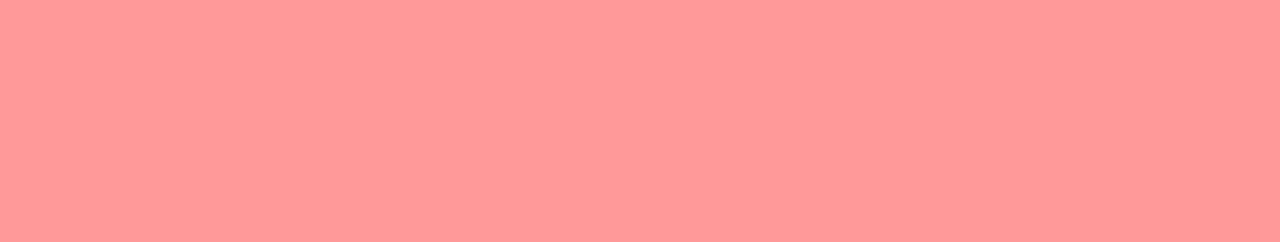
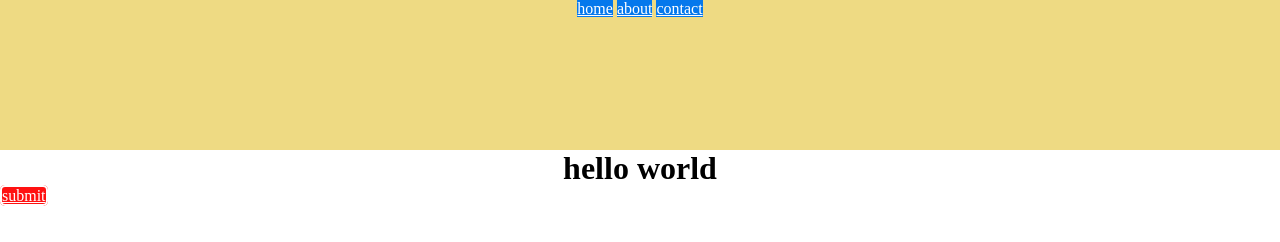
Before and after one commit to biigii/may2024project6, a plain HTML site: page index.html in a window 1280 px wide. Drawn offline with Linux system fonts and the light colour scheme.

Commit message:
display online properties

```diff
--- a/assets/css/main.css
+++ b/assets/css/main.css
@@ -8,7 +8,48 @@ body {
   height: 100%;
 }
 
-section.background {
-    background-color: #f99;
-    height: 100%;
+header {
+  background-color: rgb(238, 218, 131);
+  height: 150px;
 }
+
+nav {
+  text-align: center;
+}
+
+h1 {
+    text-align: center;
+}
+
+/* <a> is an inline element */
+/*  block element has width of 100% */
+/* inline element width is as much as its content */
+
+a {
+  background-color: #0578ec;
+  color: #fff;
+  /* as well as block and inline we also have inline-block */
+  /* display: inline-block; */
+  /* width: 200px;
+  height: 40px; */
+  /* margin left and right work on inline elements */
+  /* margin-left: 50px;
+  margin-right: 50px; */
+  /*  inline element do not accept margin top and bottom */
+  /* margin-top: 50px;
+  margin-bottom: 50px; */
+  /* padding-left: 50px;
+  padding-right: 50px; */
+  /* padding-top: 100px;
+  padding-bottom: 300px; */
+}
+
+/* this button is an anchor tag and is inline */
+.button {
+    background-color: #f11;
+    border: 2px solid;
+    border-radius: 5px;
+    width: 200px;
+    height: 40px;
+    /* display: block */
+}
--- a/index.html
+++ b/index.html
@@ -7,9 +7,14 @@
     <link rel="stylesheet" href="./assets/css/main.css" />
   </head>
   <body>
-    <!-- <h1>Lorem ipsum dolor sit.</h1> -->
-    <section class="background">
-
-    </section>
+    <header>
+        <nav>
+            <a href="">home</a>
+            <a href="">about</a>
+            <a href="">contact</a>
+        </nav>
+    </header>
+    <h1>hello world</h1>
+    <a class="button" href="">submit</a>
   </body>
 </html>
```
